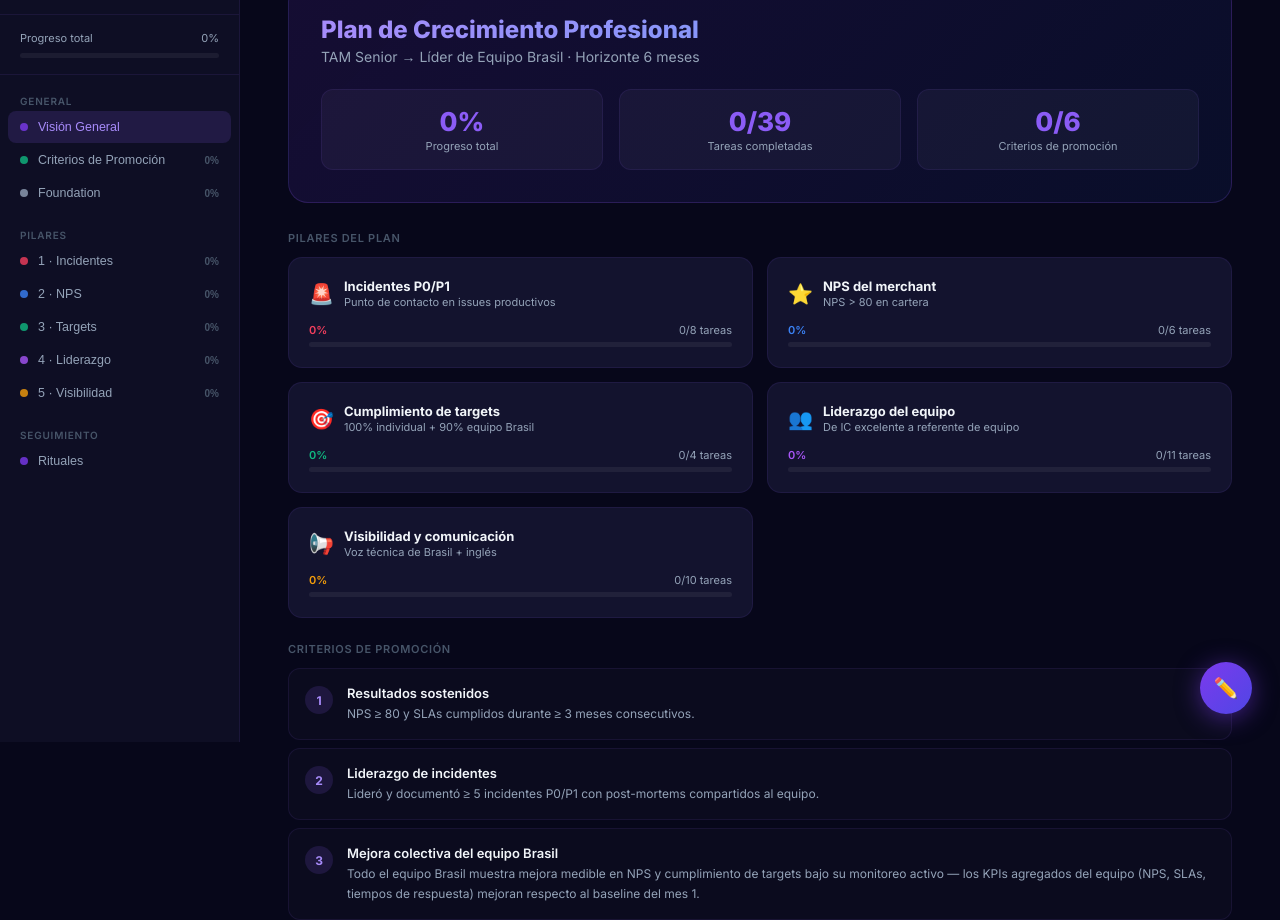
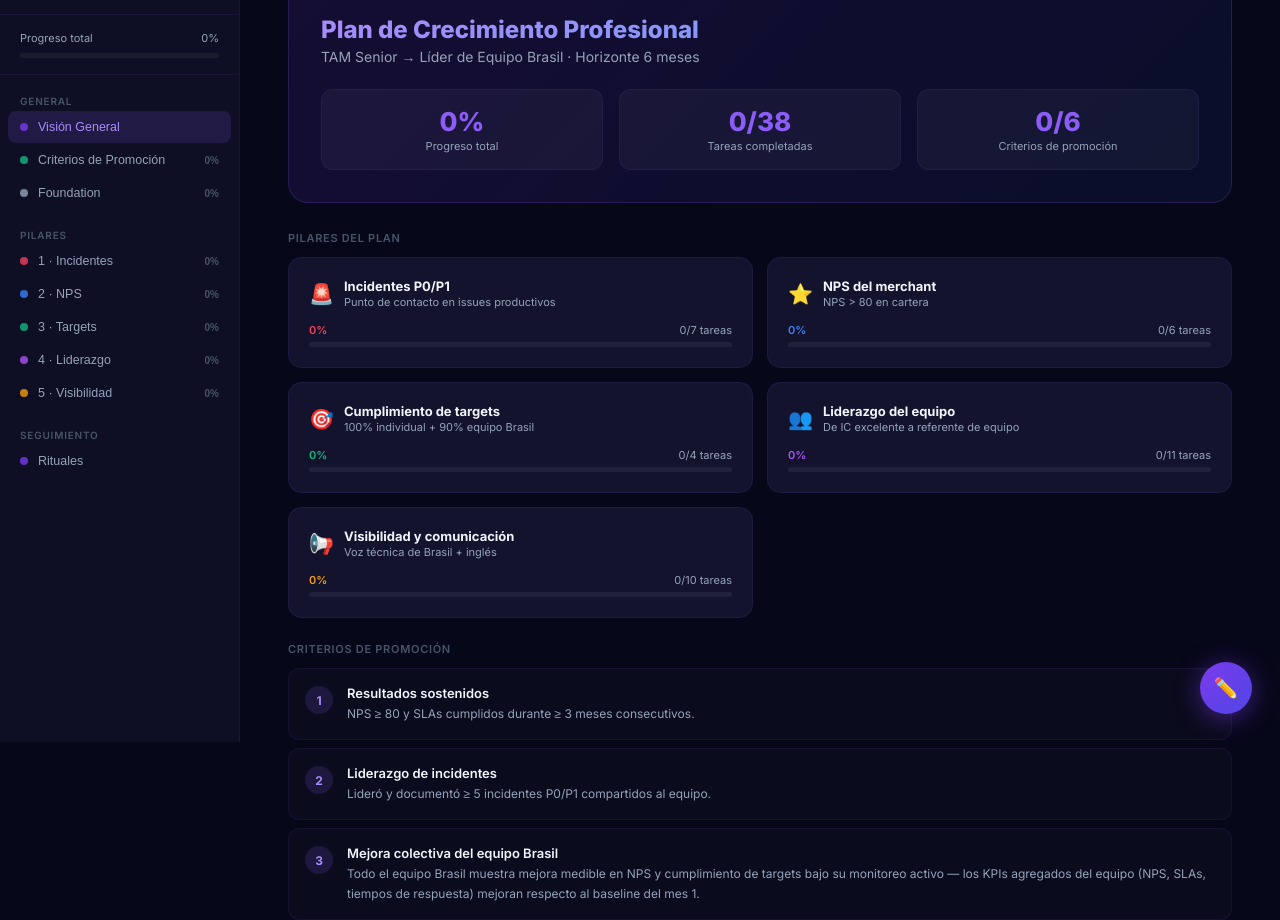
Before and after one commit to deisypaola-git-test/tam-growth-plan, a website: page public/index.html in a window 1280 px wide. Shown: the part 58-978 px from the top of the page. Drawn offline with Linux system fonts and the light colour scheme.

Commit message:
Remove all post-mortem references

```diff
--- a/public/index.html
+++ b/public/index.html
@@ -361,7 +361,7 @@ textarea.notes-area::placeholder{color:var(--dim)}
 const PLAN = {
   promotionCriteria: [
     {id:'c1',label:'Resultados sostenidos',desc:'NPS ≥ 80 y SLAs cumplidos durante ≥ 3 meses consecutivos.'},
-    {id:'c2',label:'Liderazgo de incidentes',desc:'Lideró y documentó ≥ 5 incidentes P0/P1 con post-mortems compartidos al equipo.'},
+    {id:'c2',label:'Liderazgo de incidentes',desc:'Lideró y documentó ≥ 5 incidentes P0/P1 compartidos al equipo.'},
     {id:'c3',label:'Mejora colectiva del equipo Brasil',desc:'Todo el equipo Brasil muestra mejora medible en NPS y cumplimiento de targets bajo su monitoreo activo — los KPIs agregados del equipo (NPS, SLAs, tiempos de respuesta) mejoran respecto al baseline del mes 1.'},
     {id:'c4',label:'Comunicación ejecutiva',desc:'Condujo ≥ 2 presentaciones formales en inglés en foros cross (All Hands, GTM u otro).'},
     {id:'c5',label:'Influencia cross-funcional',desc:'Relaciones activas con Product, Engineering y KAMs que generaron ≥ 1 mejora de proceso o producto para Brasil.'},
@@ -375,15 +375,14 @@ const PLAN = {
   ],
   pillars:[
     {id:'p1',number:1,title:'Incidentes P0/P1',subtitle:'Punto de contacto en issues productivos',color:'#f43f5e',icon:'🚨',
-     baseline:'Medir % actual de incidentes P0/P1 liderados, tiempo promedio de primera respuesta y número de post-mortems documentados.',
+     baseline:'Medir % actual de incidentes P0/P1 liderados y tiempo promedio de primera respuesta.',
      phases:[
       {id:'p1-ph1',months:'Mes 1–2',title:'Mapeo y checklist',tasks:[
         {id:'p1-t1',text:'Mapear con manager cuentas prioritarias Brasil, canales de incidentes (Slack, Jira YPS) y definición oficial de P0/P1.'},
         {id:'p1-t2',text:'Crear checklist de respuesta: confirmar recepción < 2h, crear ticket YPS con toda la info, revisar dashboards (errores, conversión, volumen), definir dueños y próximo update.'},
         {id:'p1-t3',text:'Participar activamente en Daily para revisar issues abiertos del equipo Brasil.'},
       ]},
-      {id:'p1-ph2',months:'Mes 3–4',title:'Post-mortems y mentoring',tasks:[
-        {id:'p1-t4',text:'Liderar post-mortems ligeros para ≥ 2 incidentes relevantes (causa raíz, impacto, acciones correctivas y preventivas). Documentar en Confluence y compartir en Daily Tech.'},
+      {id:'p1-ph2',months:'Mes 3–4',title:'Seguimiento y mentoring',tasks:[
         {id:'p1-t5',text:'Dar al menos 1 update de incidente en inglés en Daily Tech o canal interno.'},
         {id:'p1-t6',text:'Mentorear a todo el equipo TAM de Brasil en uso de dashboards y buenas prácticas de reporte en #product-tech.'},
       ]},
@@ -392,7 +391,7 @@ const PLAN = {
         {id:'p1-t8',text:'Compartirlo en sesión de 30–45 min con el equipo Brasil (Implementation/TAM/KAM) — conducida parcialmente en inglés.'},
       ]},
      ],
-     metrics:['% incidentes P0/P1 Brasil liderados → ≥ 80%','Primera respuesta al merchant → < 2h','Nº de post-mortems documentados con acciones completadas']},
+     metrics:['% incidentes P0/P1 Brasil liderados → ≥ 80%','Primera respuesta al merchant → < 2h']},
 
     {id:'p2',number:2,title:'NPS del merchant',subtitle:'NPS > 80 en cartera',color:'#3b82f6',icon:'⭐',
      baseline:'Revisar NPS histórico por merchant, identificar top 3 fricciones recurrentes y registrar el número de arranque.',
```
